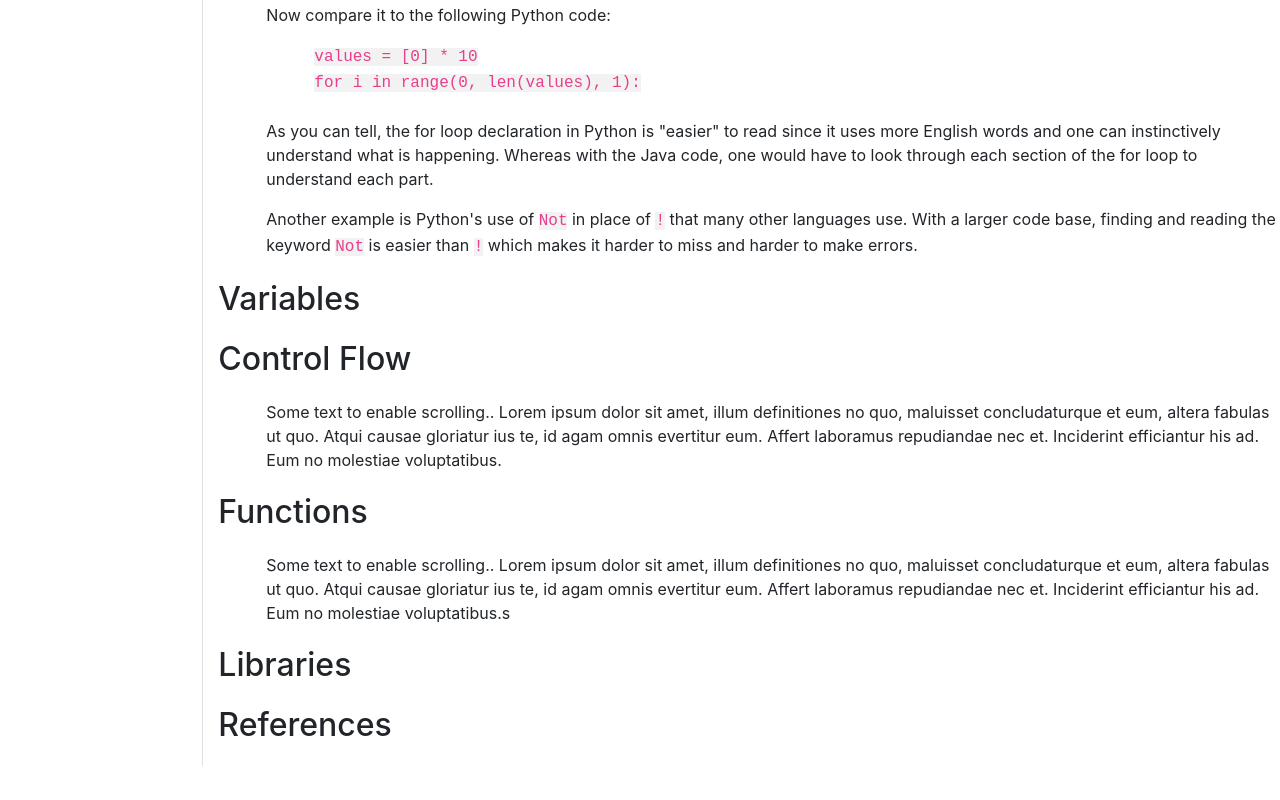
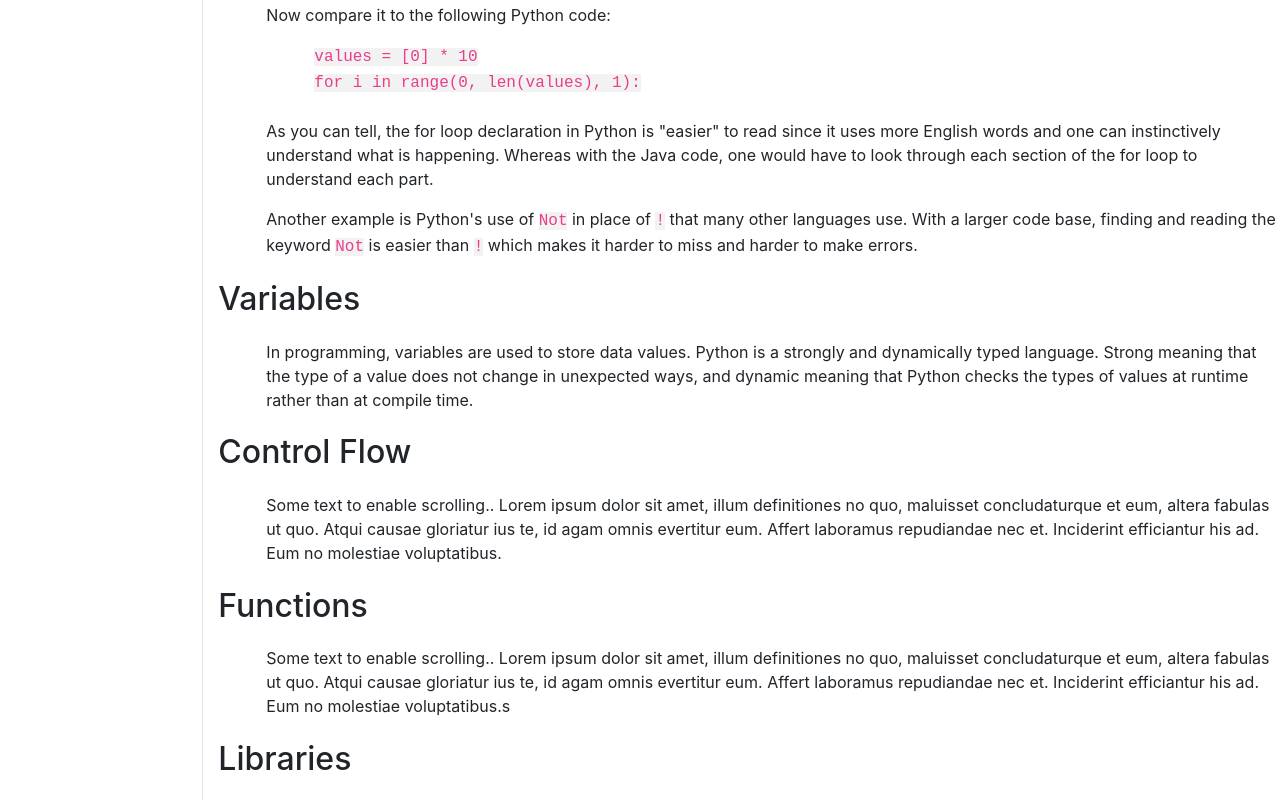
Before and after one commit to Austin-tam/freecodecamp-technical-page, a website built with Parcel: page index.html in a window 1280 px wide. Shown: the part 636-1436 px from the top of the page. Before the commit the page ends 1402 px from the top, so only its background shows below. Built offline with nearby package versions, Linux system fonts and the light colour scheme.

Commit message:
add variables section and some text

```diff
--- a/index.html
+++ b/index.html
@@ -37,7 +37,6 @@
           <a href="#control_flow" class="sidenav-item py-3 border-bottom nav-link nav-item">Control Flow</a>
           <a href="#functions" class="sidenav-item py-3 border-bottom nav-link nav-item">Functions</a>
           <a href="#libraries" class="sidenav-item py-3 border-bottom nav-link nav-item">Libraries</a>
-          <a href="#references" class="sidenav-item py-3 border-bottom nav-link nav-item">References</a>
       </nav>
     </div>
 
@@ -113,6 +112,10 @@
           </header>
 
           <article class="tab">
+            <p>
+              In programming, variables are used to store data values. Python is a strongly and dynamically typed language. Strong meaning that the type
+              of a value does not change in unexpected ways, and dynamic meaning that Python checks the types of values at runtime rather than at compile time.
+            </p>
 
           </article>
         </section>
@@ -146,16 +149,6 @@
 
           </article>
         </section>
-
-        <section class="main-section" id="references">
-          <header>
-            <h1>References</h1>
-          </header>
-
-          <article class="tab">
-
-          </article>
-        </section>
       </main>
     </div>
   </div>
```
